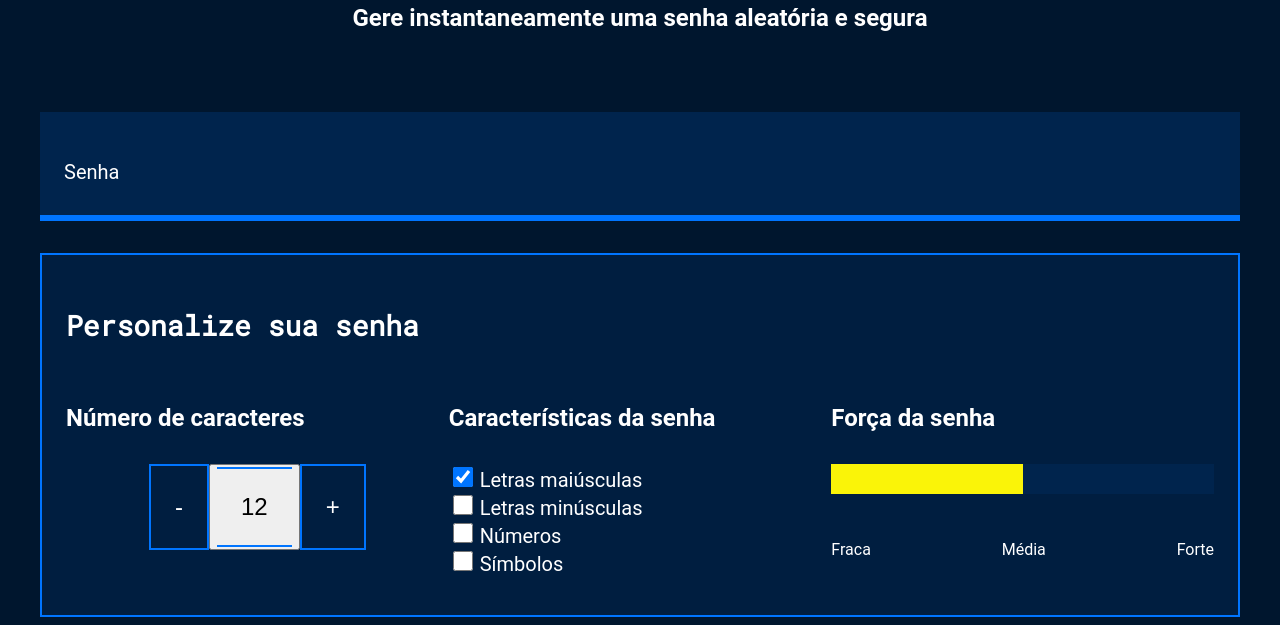
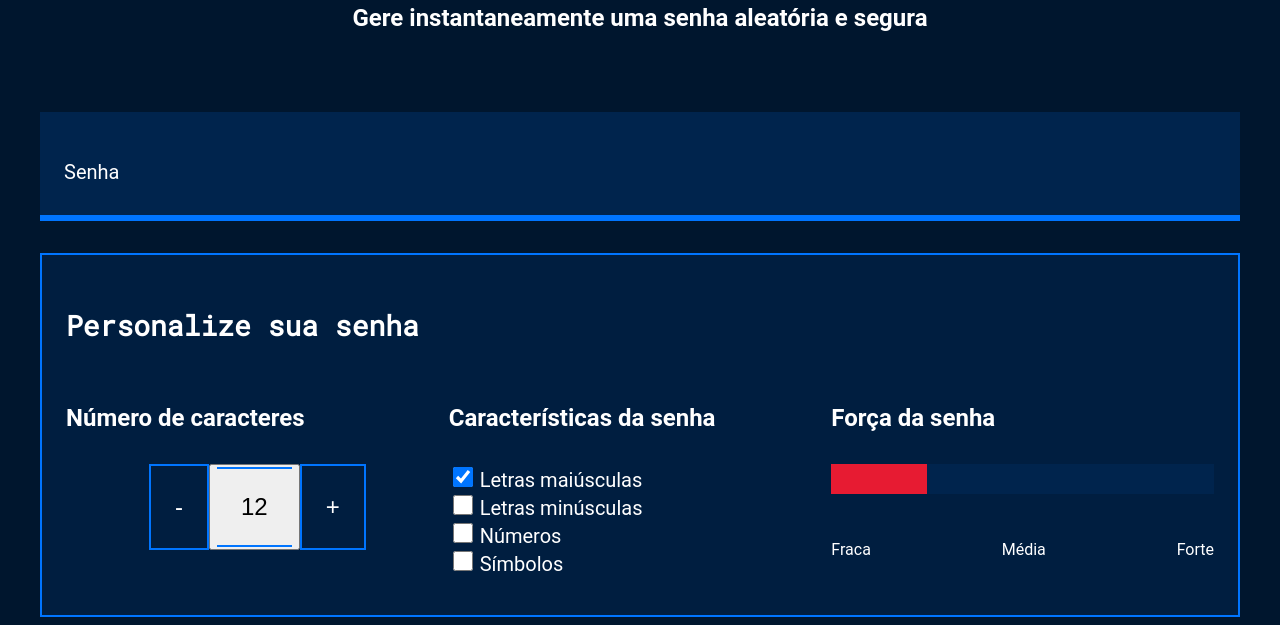
Before and after one commit to MATEMATICA-II-PROGRAMACAO-3C-CAP-2024/2-trimestre-projeto-02-2024-Grupo-7, a plain HTML site: page index.html in a window 1280 px wide. Shown: the part 214-839 px from the top of the page. Drawn offline with Linux system fonts and the light colour scheme.

Commit message:
vjdvnoadnovi

```diff
--- a/index.html
+++ b/index.html
@@ -63,7 +63,7 @@
         <div class="parametro-senha">
             <h4 class="parametro-senha__titulo">Força da senha</h4>
             <div class="barra"></div>
-            <div class="forca media"></div>
+            <div class="forca fraca"></div>
             <div class="parametro-senha-textos">
             <p>Fraca</p>
             <p>Média</p>
--- a/main.js
+++ b/main.js
@@ -12,7 +12,7 @@ const forcaSenha= document.querySelectorAll('.forca');
 
 botoes[0].onclick= diminuiTamanho;
 botoes[1].onclick= aumentaTamanho;
-//código omitido
+
 
 function diminuiTamanho(){
     if (tamanhoSenha > 1){
@@ -55,7 +55,6 @@ function geraSenha (){
     let numeroAleatorio = Math.random()*letrasMaiusculas.length;
     numeroAleatorio = Math.floor(numeroAleatorio);
     senha = senha + letrasMaiusculas[numeroAleatorio];
-    console.log(letrasMaiusculas[numeroAleatorio]);
     }
     campoSenha.value = senha;
     classificaSenha(alfabeto.length);
```
